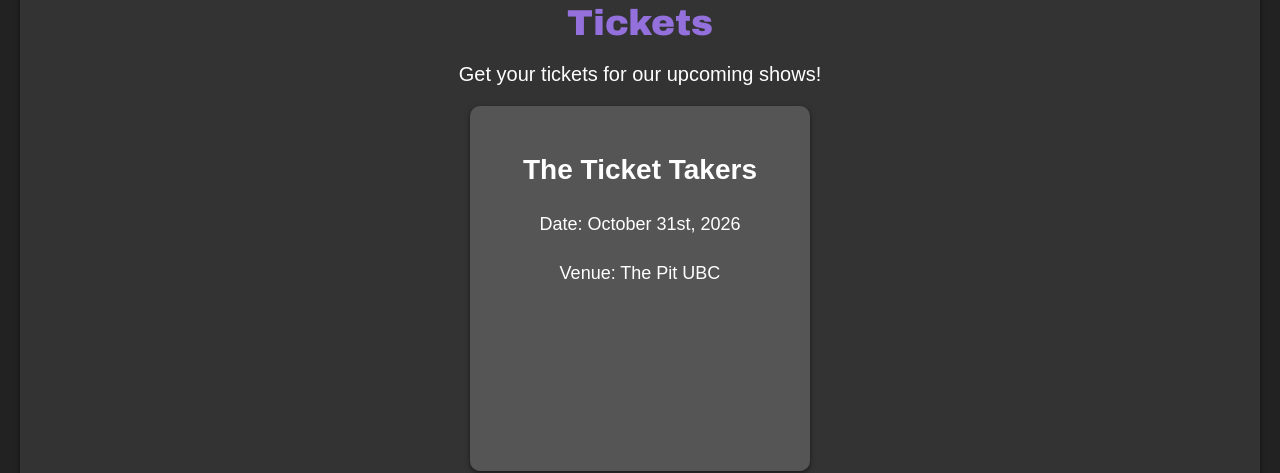
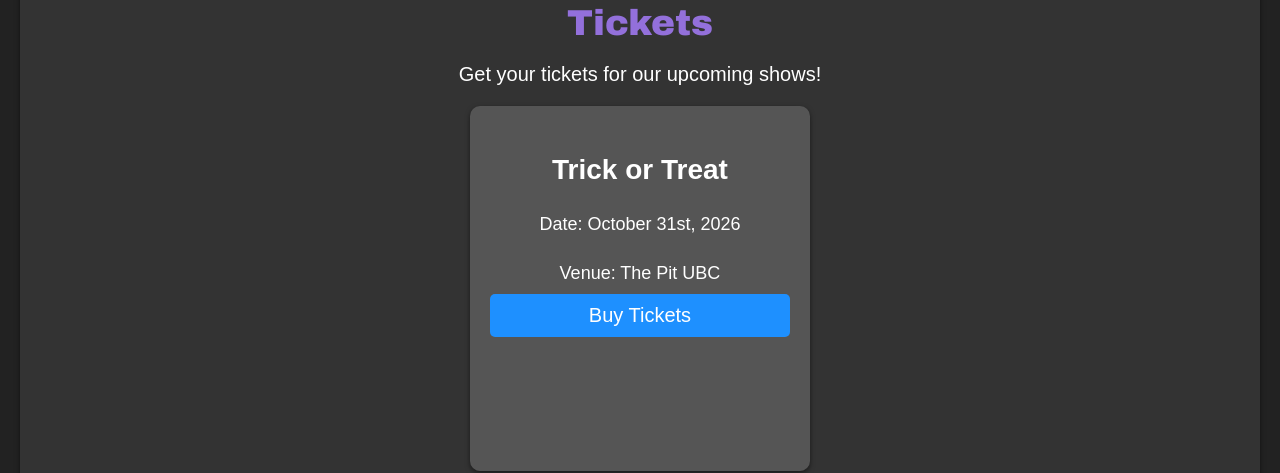
Before and after one commit to kolbyc/thetickettakers, a plain HTML site: page index.html in a window 1280 px wide. Shown: the part 3341-3814 px from the top of the page. Drawn offline with Linux system fonts and the light colour scheme.

Commit message:
Add ticket link

```diff
--- a/index.html
+++ b/index.html
@@ -65,10 +65,10 @@
                 <p>Get your tickets for our upcoming shows!</p>
                 <div class="ticket-options">
                     <div class="ticket-option">
-                        <h3>The Ticket Takers</h3>
+                        <h3>Trick or Treat</h3>
                         <p>Date: October 31st, 2026</p>
                         <p>Venue: The Pit UBC</p>
-                        <!--<a href="https://www.ticketweb.ca/event/analog-dreams-the-pearl-tickets/14193264" class="buy-ticket-button" target="_blank">Buy Tickets</a>-->
+                        <a href="https://www.eventbrite.ca/e/trick-or-treat-tickets-2003393480831?utm-campaign=social&utm-content=attendeeshare&utm-medium=discovery&utm-term=listing&utm-source=wsa&aff=ebdsshwebmobile" class="buy-ticket-button" target="_blank">Buy Tickets</a>
                     </div>
 
 
```
